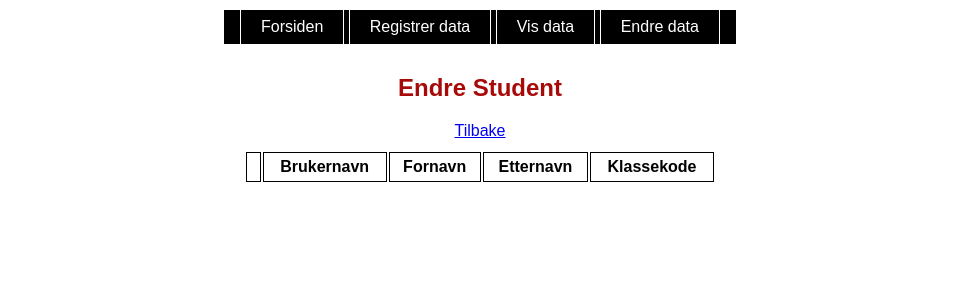
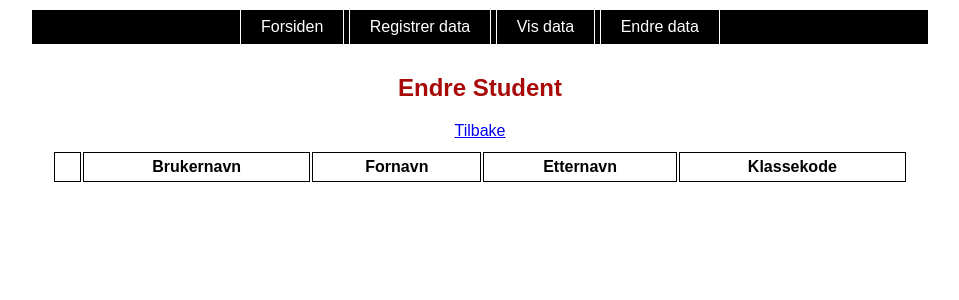
Before and after one commit to NicTorgersen/web1000-innlevering2, a PHP site: page /endre-student.php in a window 1280 px wide. Shown: the top 300 px of the page, without its empty margins (160-1119 px from the left). Run offline with PHP 8.4, Linux system fonts and the light colour scheme; data that the repository does not hold is empty; some libraries are stand-ins or nearby versions.

Commit message:
wider... wider! FATTER!!! EAT!!!!

```diff
--- a/css/main.css
+++ b/css/main.css
@@ -76,7 +76,7 @@ select {
 }
 .container {
     margin: 0 auto;
-    width: 40%;
+    width: 70%;
     text-align: center;
 }
 .error {
--- a/endre-student.php
+++ b/endre-student.php
@@ -68,7 +68,7 @@ if (isset($_POST['endre'], $_POST['fornavn'], $_POST ['etternavn'], $_POST ['kla
                                         foreach($classes->getClasses() as $key => $class) {
                                             if ($student['klassekode'] != $class['klassekode']) {
                                         ?>
-                                            <option value="<?php echo $class['klassekode'] ?>"><?php echo $class['klassenavn']; ?></option>
+                                            <option value="<?php echo $class['klassekode'] ?>"><?php echo $class['klassekode']; ?></option>
                                         <?php
                                             }
                                         }
```
